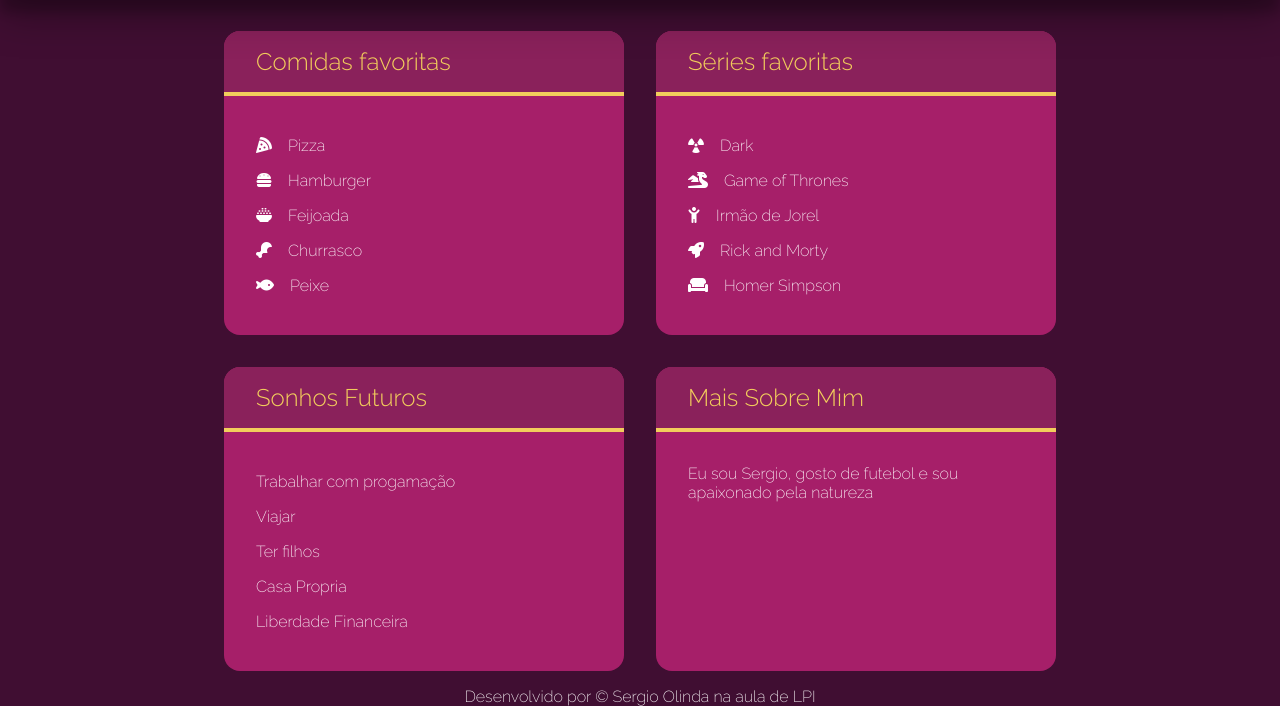
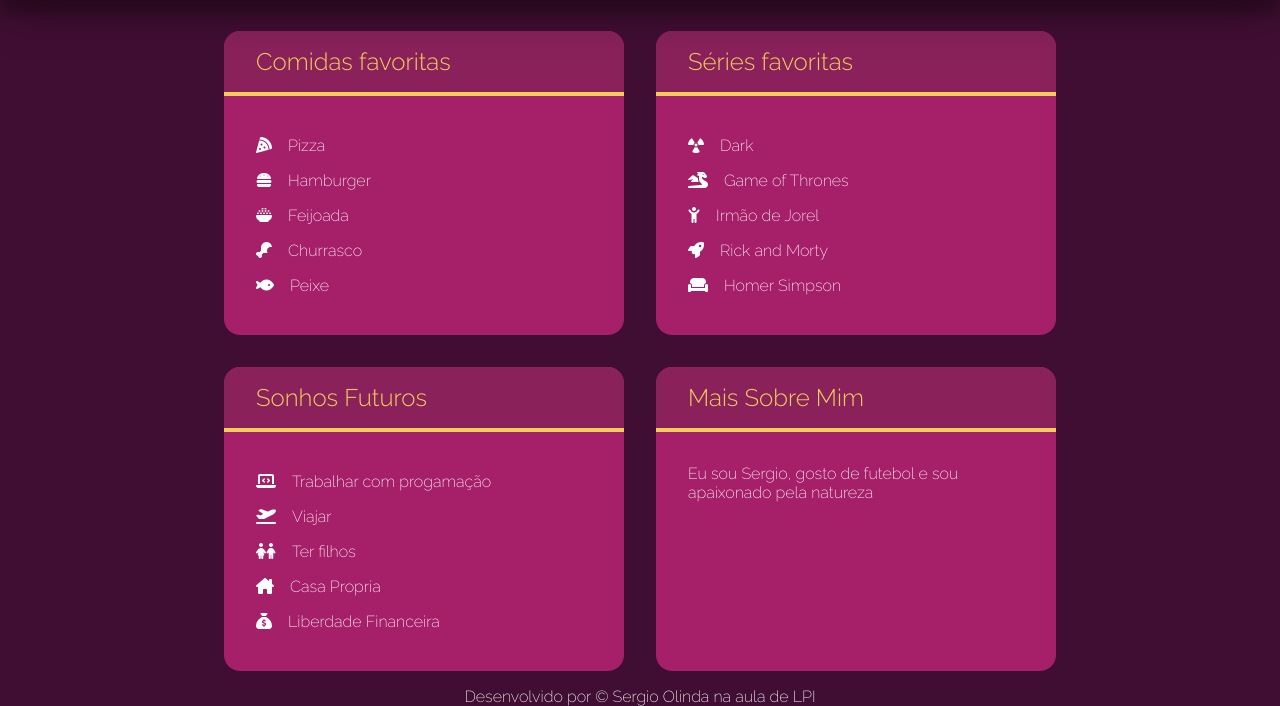
Before and after one commit to sergioolinda/LPI-pratica1, a plain HTML site: page index.html in a window 1280 px wide. Shown: the part 159-865 px from the top of the page. Drawn offline with Linux system fonts and the light colour scheme.

Commit message:
Adição de Ícones

```diff
--- a/index.html
+++ b/index.html
@@ -49,11 +49,11 @@
         <section id="sonhos">
             <h2>Sonhos Futuros</h2>
             <ol>
-                <li>Trabalhar com progamação</li>
-                <li>Viajar</li>
-                <li>Ter filhos</li>
-                <li>Casa Propria</li>
-                <li>Liberdade Financeira</li>
+                <li><i class="fa-solid fa-laptop-code"></i>Trabalhar com progamação</li>
+                <li><i class="fa-solid fa-plane-departure"></i>Viajar</li>
+                <li><i class="fa-solid fa-children"></i>Ter filhos</li>
+                <li><i class="fa-solid fa-house-chimney"></i>Casa Propria</li>
+                <li><i class="fa-solid fa-sack-dollar"></i>Liberdade Financeira</li>
             </ol>
         </section>
         <section id="eu">
```
